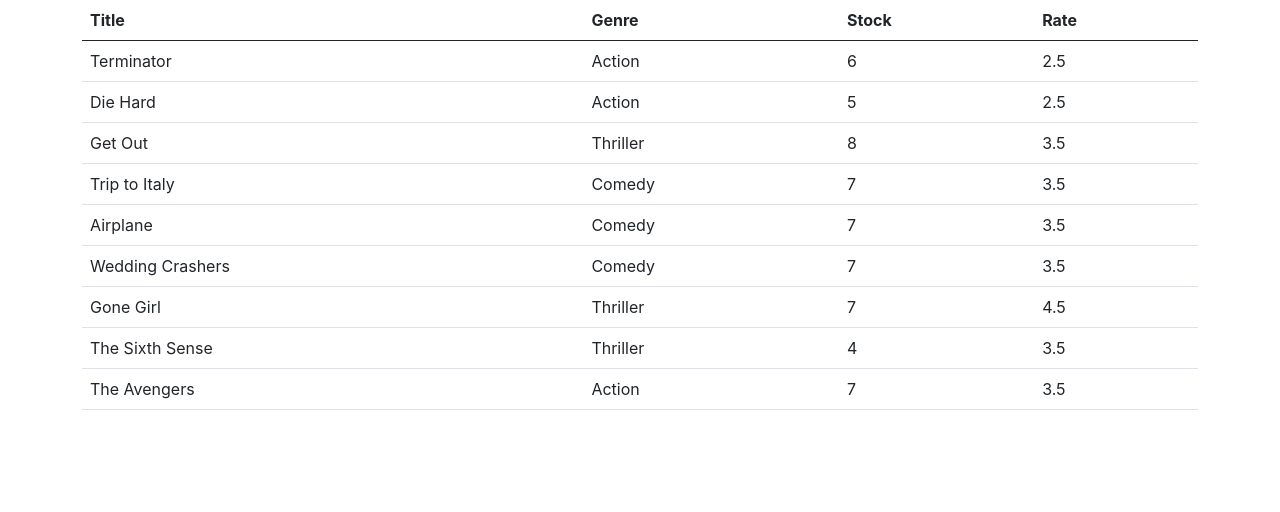
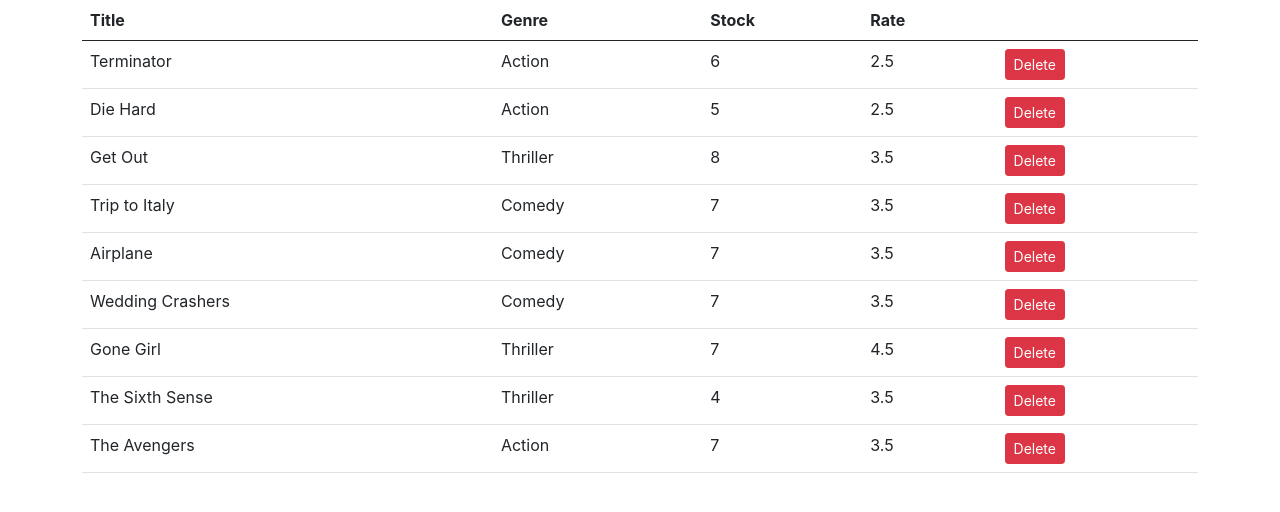
Before and after one commit to GRy82/vidlyUIRepo, a React (Create React App) app: page / in a window 1280 px wide. Shown: the top 512 px of the page. Built offline with nearby package versions, Linux system fonts and the light colour scheme; the HTML template or start-up script is replaced by a standard one.

Commit message:
Movies can now be deleted within an instance of the application's runtime.

```diff
--- a/src/components/movies.jsx
+++ b/src/components/movies.jsx
@@ -4,6 +4,11 @@
 class Movies extends Component {
     state = {
         movies: getMovies()
+    }
+
+    handleDelete = movie => {
+        const movies = this.state.movies.filter(m => m._id !== movie._id);
+        this.setState({ movies });
     }
 
     render() {
@@ -15,16 +20,25 @@
                     <th>Genre</th>
                     <th>Stock</th>
                     <th>Rate</th>
+                    <th>    </th>
                 </tr>
             </thead>
             <tbody>
             {this.state.movies.map(movie =>
             (
-                <tr>
+                <tr key={movie._id}>
                     <td>{movie.title}</td>
                     <td>{movie.genre.name}</td>
                     <td>{movie.numberInStock}</td>
                     <td>{movie.dailyRentalRate}</td>
+                    <td>
+                        <button
+                            onClick={() => this.handleDelete(movie)}
+                            className="btn btn-sm btn-danger"
+                        >
+                            Delete
+                        </button>
+                    </td>
                 </tr>
             ))}
             </tbody>
```
